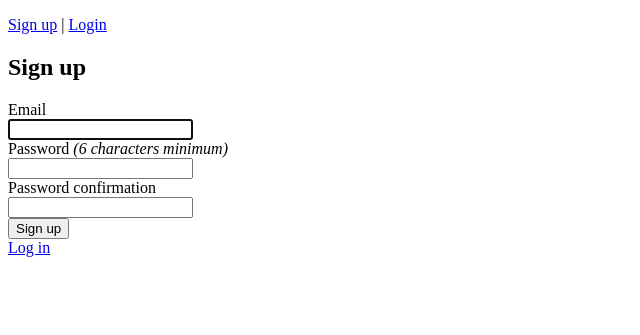
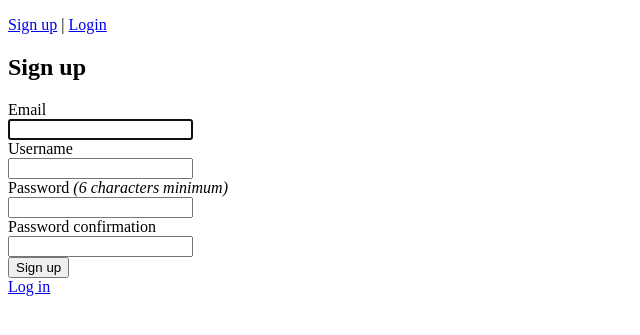
Before and after one commit to myztajay/Comparative, a Rails app: page /users/sign_up in a window 1280 px wide. Shown: the top 335 px of the page, without its empty margins (0-640 px from the left). Run offline with Rails 7, Linux system fonts and the light colour scheme; style sheets or scripts are compiled from the project's sources; some libraries are stand-ins or nearby versions.

Commit message:
Added user name as SANATIZED to devise form

```diff
--- a/app/controllers/application_controller.rb
+++ b/app/controllers/application_controller.rb
@@ -1,3 +1,13 @@
 class ApplicationController < ActionController::Base
   protect_from_forgery with: :exception
+  before_action :configure_permitted_parameters, if: :devise_controller?
+
+
+
+
+  protected
+
+    def configure_permitted_parameters
+       devise_parameter_sanitizer.permit(:sign_up, keys: [:username])
+    end
 end
--- a/app/views/devise/registrations/new.html.erb
+++ b/app/views/devise/registrations/new.html.erb
@@ -8,6 +8,10 @@
     <%= f.email_field :email, autofocus: true %>
   </div>
 
+  <div class="field">
+    <%= f.label :username %><br />
+    <%= f.text_field :username%>
+  </div>
   <div class="field">
     <%= f.label :password %>
     <% if @minimum_password_length %>
```
